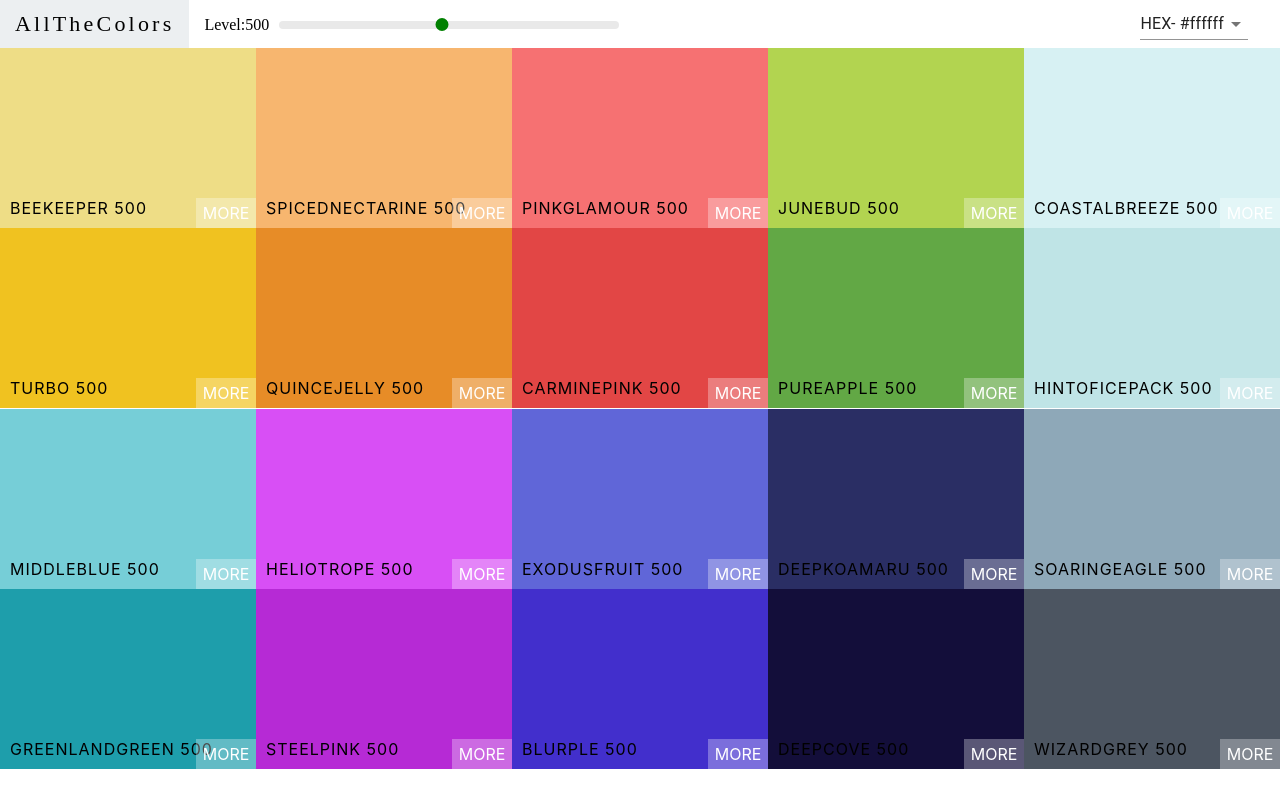
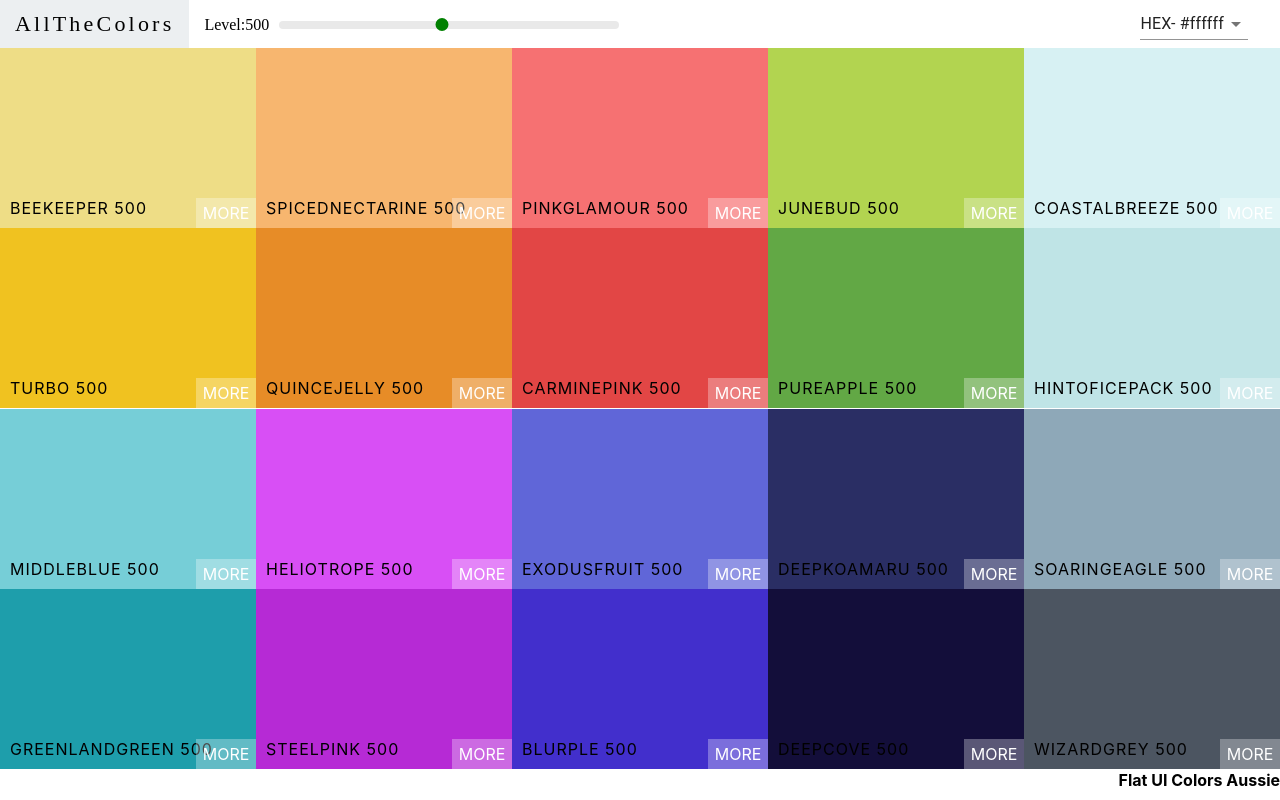
Before and after one commit to SpyrosGeo/AllTheColors, a React (Create React App) app: page / in a window 1280 px wide. Built offline with nearby package versions, Linux system fonts and the light colour scheme; a web font is replaced by a local one.

Commit message:
added palette footer

```diff
--- a/src/App.js
+++ b/src/App.js
@@ -2,6 +2,7 @@ import React from 'react';
 import Palette from './Palette';
 import seedColors from './seedColors';
 import { generatePalette } from './colorHelper';
+
 function App() {
   console.log(generatePalette(seedColors[4]));
   return (
--- a/src/Palette.css
+++ b/src/Palette.css
@@ -1,6 +1,16 @@
 .Palette{
     height: 100vh;
+    display: flex;
+    flex-direction: column;
 }
 .Palette-colors {
     height: 90%;
 }
+
+.Palette-footer {
+    height: 3vh;
+    display: flex;
+    justify-content:flex-end;
+    align-items: center;
+    font-weight: bold;
+}
--- a/src/Palette.js
+++ b/src/Palette.js
@@ -27,7 +27,7 @@ class Palette extends Component {
         })
     }
     render(){
-        const { colors } = this.props.palette;
+        const { colors,paletteName} = this.props.palette;
         const { level,format } = this.state;
         const colorboxes = colors[level].map(color =>(
             <ColorBox background={color[format]} name={color.name} />
@@ -35,12 +35,14 @@ class Palette extends Component {
         return (
             <div className="Palette">
                 <NavBar level={level} changeLevel={this.changeLevel} handleChange={this.changeFormat} />
-                {/* navbar goes here */}
+
                 <div className="Palette-colors">
                 {/* color boxes go here */}
                 {colorboxes}
                 </div>
-                {/* footer goes here  */}
+                <footer className="Palette-footer">
+                    {paletteName}
+                </footer>
             </div>
         );
     }
```
